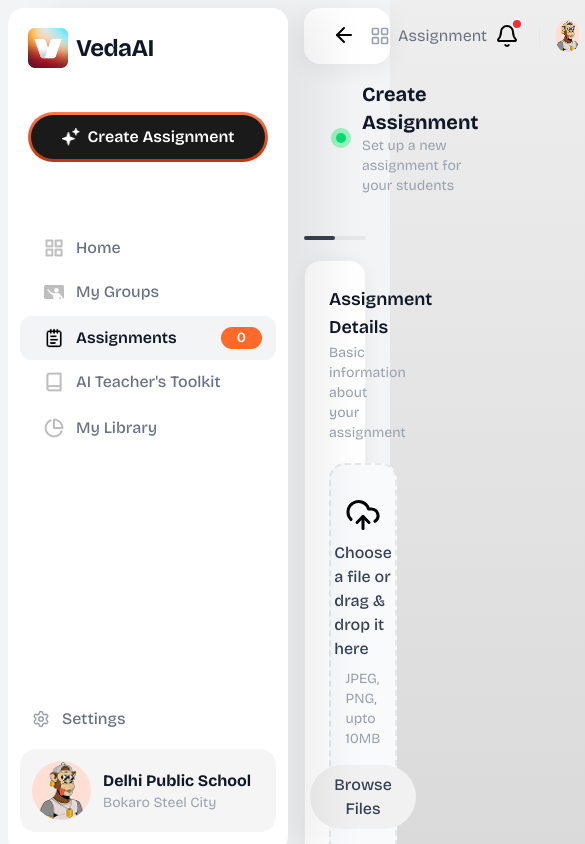
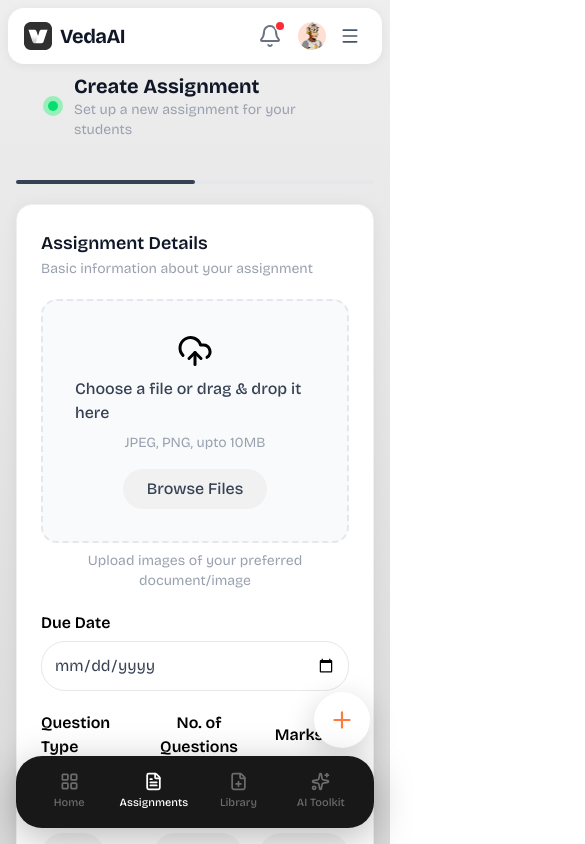
Before and after one commit to TanishValesha/veda-assignment, a Next.js app in the folder frontend/: page /assignments/create in a window 390 px wide. Shown: the top 844 px of the page, 585 px wide, since content can reach past the window. Built offline with nearby package versions, Linux system fonts and the light colour scheme.

Commit message:
mobile responsiveness of assignment listing, home and paper viewer

```diff
--- a/frontend/components/layout/AppLayout.tsx
+++ b/frontend/components/layout/AppLayout.tsx
@@ -1,5 +1,7 @@
 import Sidebar from './Sidebar';
 import Header from './Header';
+import BottomNav from './BottomNav';
+import MobileHeader from './MobileHeader';
 
 interface AppLayoutProps {
     children: React.ReactNode;
@@ -9,12 +11,20 @@
 
 export default function AppLayout({ children, title, showBack }: AppLayoutProps) {
     return (
-        <div className="min-h-screen bg-gray-100">
-            <Sidebar />
-            <div style={{ marginLeft: '280px' }}>
-                <Header title={title} showBack={showBack} />
-                <main className="p-6">{children}</main>
+        <>
+            <div className="min-h-screen bg-gray-100 hidden md:block">
+                <Sidebar />
+                <div style={{ marginLeft: '280px' }}>
+                    <Header title={title} showBack={showBack} />
+                    <main className="p-6">{children}</main>
+                </div>
             </div>
-        </div>
+
+            <div className="block md:hidden min-h-screen pb-20">
+                <MobileHeader />
+                <main className="p-4">{children}</main>
+                <BottomNav />
+            </div>
+        </>
     );
 }
--- /dev/null
+++ b/frontend/components/layout/BottomNav.tsx
@@ -0,0 +1,60 @@
+'use client';
+
+import { usePathname, useRouter } from 'next/navigation';
+import { LayoutGrid, FileText, Plus, FilePlus, Sparkles } from 'lucide-react';
+
+const navItems = [
+    { label: 'Home', icon: LayoutGrid, href: '/', active: true },
+    { label: 'Assignments', icon: FileText, href: '/assignments', active: true },
+    { label: 'Library', icon: FilePlus, href: '/library', active: false },
+    { label: 'AI Toolkit', icon: Sparkles, href: '/toolkit', active: false },
+];
+
+export default function BottomNav() {
+    const pathname = usePathname();
+    const router = useRouter();
+
+    return (
+        <>
+            {/* Floating Create Button */}
+            <button
+                onClick={() => router.push('/assignments/create')}
+                className="fixed bottom-24 right-5 z-30 flex h-14 w-14 items-center justify-center rounded-full bg-white shadow-[0_8px_30px_rgba(0,0,0,0.18)] transition-all active:scale-95"
+            >
+                <Plus size={26} className="text-[#FF7A3D]" />
+            </button>
+
+            {/* Bottom Navigation */}
+            <div className="fixed bottom-4 left-0 right-0 px-4 z-[10000] pointer-events-none">
+                <div className="mx-auto flex h-[72px] max-w-sm items-center justify-around rounded-[26px] bg-[#181818] px-3 shadow-[0_10px_40px_rgba(0,0,0,0.28)]">
+                    {navItems.map(({ label, icon: Icon, href, active }) => {
+                        const isActive =
+                            pathname === href ||
+                            (href === '/assignments' && pathname.startsWith('/assignments'));
+
+                        return (
+                            <button
+                                key={href}
+                                onClick={() => { if (active) router.push(href) }}
+                                className="relative flex min-w-[64px] flex-col items-center justify-center gap-1 transition-all pointer-events-auto"
+                            >
+                                <Icon
+                                    size={19}
+                                    strokeWidth={2.2}
+                                    className={isActive ? 'text-white' : 'text-[#6B6B6B]'}
+                                />
+
+                                <span
+                                    className={`text-[11px] font-medium transition-colors ${isActive ? 'text-white' : 'text-[#6B6B6B]'
+                                        }`}
+                                >
+                                    {label}
+                                </span>
+                            </button>
+                        );
+                    })}
+                </div>
+            </div>
+        </>
+    );
+}
--- a/frontend/components/layout/Header.tsx
+++ b/frontend/components/layout/Header.tsx
@@ -17,7 +17,7 @@
             {/* Left */}
             <div className="flex items-center gap-2.5">
                 {showBack && (
-                    <Link href="/">
+                    <Link href="/assignments">
                         <button className="p-1 rounded-lg hover:bg-gray-50 transition-colors">
                             <ArrowLeft size={24} className="text-black" />
                         </button>
--- /dev/null
+++ b/frontend/components/layout/MobileHeader.tsx
@@ -0,0 +1,52 @@
+import Image from 'next/image';
+import { Bell, Menu } from 'lucide-react';
+import logo from '../../public/icons/mobile_logo.png';
+import userAvatar from '../../public/icons/avatar.png';
+
+export default function MobileHeader() {
+    return (
+        <header
+            className="h-14 bg-white flex items-center justify-between px-4 mx-2  rounded-2xl sticky top-2 z-10"
+            style={{ boxShadow: '0px 2px 12px 0px rgba(0,0,0,0.06)' }}
+        >
+            {/* Logo */}
+            <div className="flex items-center gap-2">
+                <Image
+                    src={logo}
+                    alt="VedaAI"
+                    width={28}
+                    className="object-contain"
+                />
+                <span className="font-bold text-gray-900 text-xl md:text-2xl tracking-tight">VedaAI</span>
+            </div>
+
+            {/* Right */}
+            <div className="flex items-center gap-2">
+                {/* Bell */}
+                <button className="relative p-2">
+                    <Bell size={24} className="text-gray-500" />
+                    <span
+                        className="absolute top-1.5 right-1.5 w-2 h-2 rounded-full bg-red-500"
+                        style={{ boxShadow: '0 0 0 1.5px white' }}
+                    />
+                </button>
+
+                {/* Avatar */}
+                <div className="w-7 h-7 rounded-full overflow-hidden">
+                    <Image
+                        src={userAvatar}
+                        alt="User"
+                        width={28}
+                        height={28}
+                        className="object-cover w-full h-full"
+                    />
+                </div>
+
+                {/* Hamburger */}
+                <button className="p-1.5">
+                    <Menu size={20} className="text-gray-600" />
+                </button>
+            </div>
+        </header>
+    );
+}
--- a/frontend/components/layout/Sidebar.tsx
+++ b/frontend/components/layout/Sidebar.tsx
@@ -91,7 +91,7 @@
                                     />
                                     {label}
 
-                                    {label === "Assignments" && (
+                                    {label === "Assignments" && assignmentsCount > 0 && (
                                         <div className='pl-8'>
                                             <div className="min-w-[22px] h-[22px] flex px-4 py-1 items-center justify-center rounded-full bg-[#FF6A2B] text-white text-sm font-semibold leading-none">
                                                 {assignmentsCount}
@@ -122,7 +122,7 @@
                                 />
                                 {label}
 
-                                {label === "Assignments" && (
+                                {label === "Assignments" && assignmentsCount > 0 && (
                                     <div className='pl-8'>
                                         <div className="min-w-[22px] h-[22px] flex px-4 py-1 items-center justify-center rounded-full bg-[#FF6A2B] text-white text-sm font-semibold leading-none">
                                             {assignmentsCount}
--- a/frontend/package.json
+++ b/frontend/package.json
@@ -14,6 +14,7 @@
     "next": "16.2.6",
     "react": "19.2.4",
     "react-dom": "19.2.4",
+    "react-responsive": "^10.0.1",
     "socket.io-client": "^4.8.3",
     "sonner": "^2.0.7",
     "zustand": "^5.0.13"
--- a/frontend/src/app/assignments/page.tsx
+++ b/frontend/src/app/assignments/page.tsx
@@ -1,14 +1,15 @@
 'use client';
 
 import { useEffect, useState } from 'react';
-import { useRouter } from 'next/navigation';
+import { useRouter, usePathname } from 'next/navigation';
 import AppLayout from '../../../components/layout/AppLayout';
 import AssignmentCard from '../../../components/assignment/AssignmentCard';
 import { deleteAssignment, getAllAssignments } from '../../../services/api';
-import { Search, SlidersHorizontal, Plus, Funnel, Loader2 } from 'lucide-react';
+import { Search, SlidersHorizontal, Plus, Funnel, Loader2, ArrowLeft } from 'lucide-react';
 import NoAssignment from '../../../components/assignment/NoAssignment';
 import { useAssignmentStore } from '../../../store/assignmentStore';
 import { toast } from "sonner";
+import { useMediaQuery } from "react-responsive";
 
 interface Assignment {
     _id: string;
@@ -23,6 +24,10 @@
     const [assignments, setAssignments] = useState<Assignment[]>([]);
     const [search, setSearch] = useState('');
     const [loading, setLoading] = useState(true);
+    const pathname = usePathname();
+    const isMobile = useMediaQuery({
+        maxWidth: 768,
+    });
 
     const setAssignmentsCount = useAssignmentStore(
         (s) => s.setAssignmentsCount
@@ -65,20 +70,44 @@
 
     return (
         <AppLayout title="Assignment">
-            {
-                assignments.length !== 0 && !loading && (
+            {assignments.length !== 0 && !loading && (
+                isMobile ? (
+                    /* Mobile Header */
+                    <div className="flex items-center justify-center relative mb-6 px-4 pt-2">
+                        {/* Back Button */}
+                        {pathname !== "/" && pathname !== "/assignments" && (
+                            <button
+                                onClick={() => router.back()}
+                                className="absolute left-0 w-10 h-10 rounded-full bg-[#F3F3F3] flex items-center justify-center transition-transform active:scale-95"
+                            >
+                                <ArrowLeft size={24} className="text-black" />
+                            </button>
+                        )}
+
+                        {/* Title */}
+                        <h1 className="text-[18px] font-semibold text-[#222]">
+                            Assignments
+                        </h1>
+                    </div>
+                ) : (
+                    /* Desktop Header */
                     <div className="flex items-center gap-4 mb-8 px-8">
                         <div className="relative flex items-center justify-center">
-                            <div className="absolute w-5 h-5 rounded-full bg-green-300 opacity-75" />
+                            <div className="absolute w-5 h-5 rounded-full bg-green-300 opacity-75 animate-ping" />
                             <div className="relative w-2.5 h-2.5 rounded-full bg-green-400" />
                         </div>
+
                         <div>
-                            <h1 className="text-xl font-semibold text-gray-900">Assignments</h1>
-                            <p className="text-sm text-gray-400">Manage and create assignments for your classes.</p>
+                            <h1 className="text-xl font-semibold text-gray-900">
+                                Assignments
+                            </h1>
+                            <p className="text-sm text-gray-400">
+                                Manage and create assignments for your classes.
+                            </p>
                         </div>
                     </div>
                 )
-            }
+            )}
 
             <div className="w-full mx-auto mt-10 pb-10">
 
@@ -88,9 +117,9 @@
                     <div className="flex items-center justify-between gap-4 w-full px-2 py-4 rounded-[22px] bg-white border border-[#ECECEC] mb-5">
 
                         {/* Filter Button */}
-                        <button className="flex items-center gap-2 h-11 px-4 rounded-2xl text-md font-medium text-[#9A9A9A] hover:bg-white transition-colors">
+                        <button className="flex items-center gap-2 h-11 px-4 rounded-2xl text-sm md:text-md font-medium text-[#9A9A9A] hover:bg-white transition-colors">
                             <Funnel size={20} />
-                            Filter By
+                            Filter
                         </button>
 
                         {/* Search Input Container */}
@@ -120,7 +149,7 @@
                 ) : assignments.length === 0 ? (
                     <NoAssignment />
                 ) : (
-                    <div className="grid grid-cols-2 gap-4">
+                    <div className="grid grid-cols-1 md:grid-cols-2 gap-4">
                         {filtered.map((a) => (
                             <AssignmentCard
                                 key={a._id}
@@ -137,7 +166,7 @@
 
             <div className="bottom-fade" />
 
-            {assignments.length !== 0 && !loading && (
+            {!isMobile && assignments.length !== 0 && !loading && (
                 <div className="fixed bottom-6 left-[calc(50%+120px)] -translate-x-1/2 z-120">
                     <button
                         onClick={() => router.push('/assignments/create')}
```
Also changed, not shown: frontend/components/assignment/AssignmentCard.tsx (+16 -7 lines), frontend/components/assignment/NoAssignment.tsx (+14 -2 lines), frontend/src/app/assignments/[id]/page.tsx (+17 -7 lines), frontend/src/app/globals.css (+11 -0 lines), frontend/public/icons/mobile_logo.png (added), 1 other file (tests, documents, lock files or other folders).
